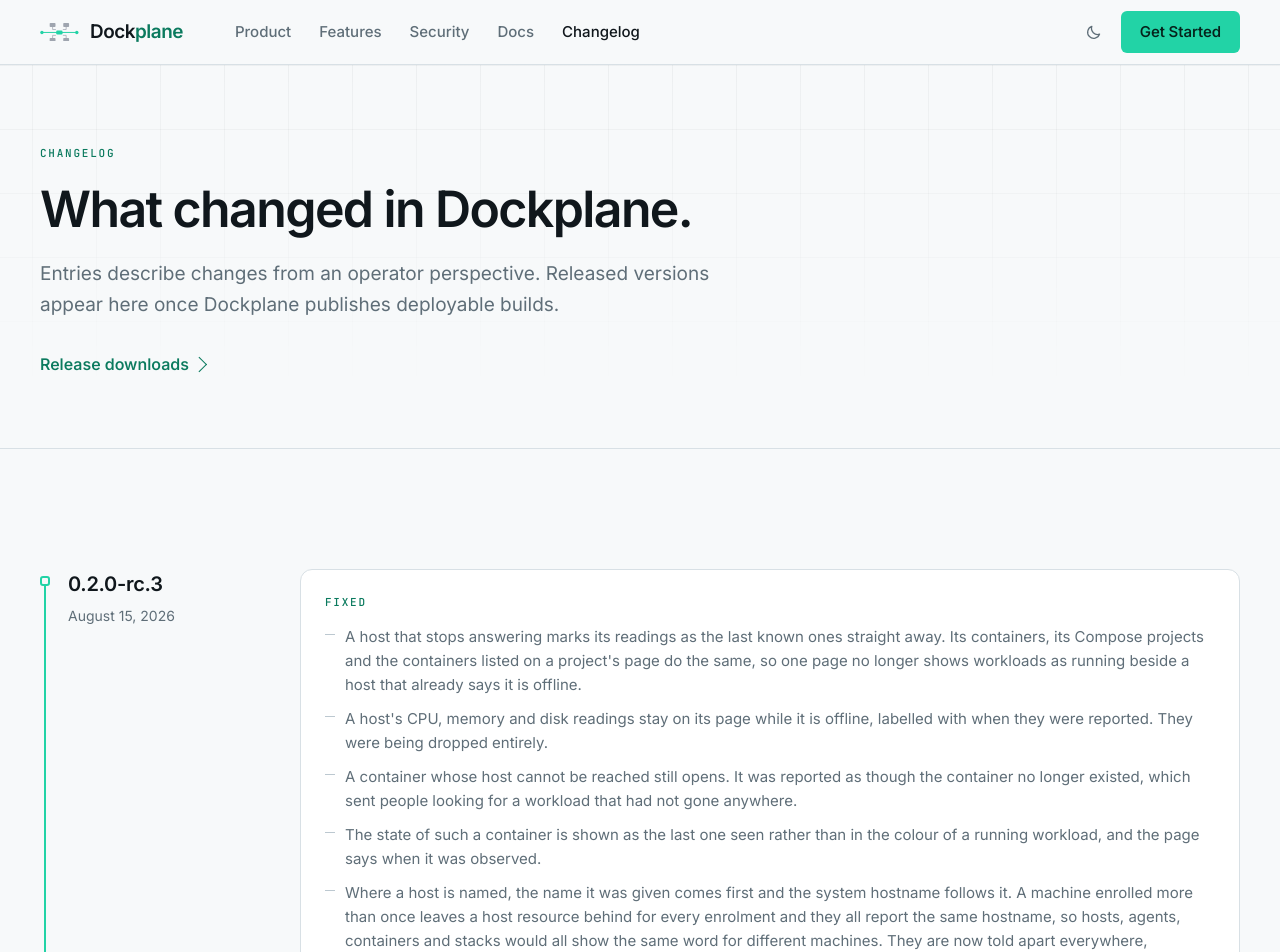
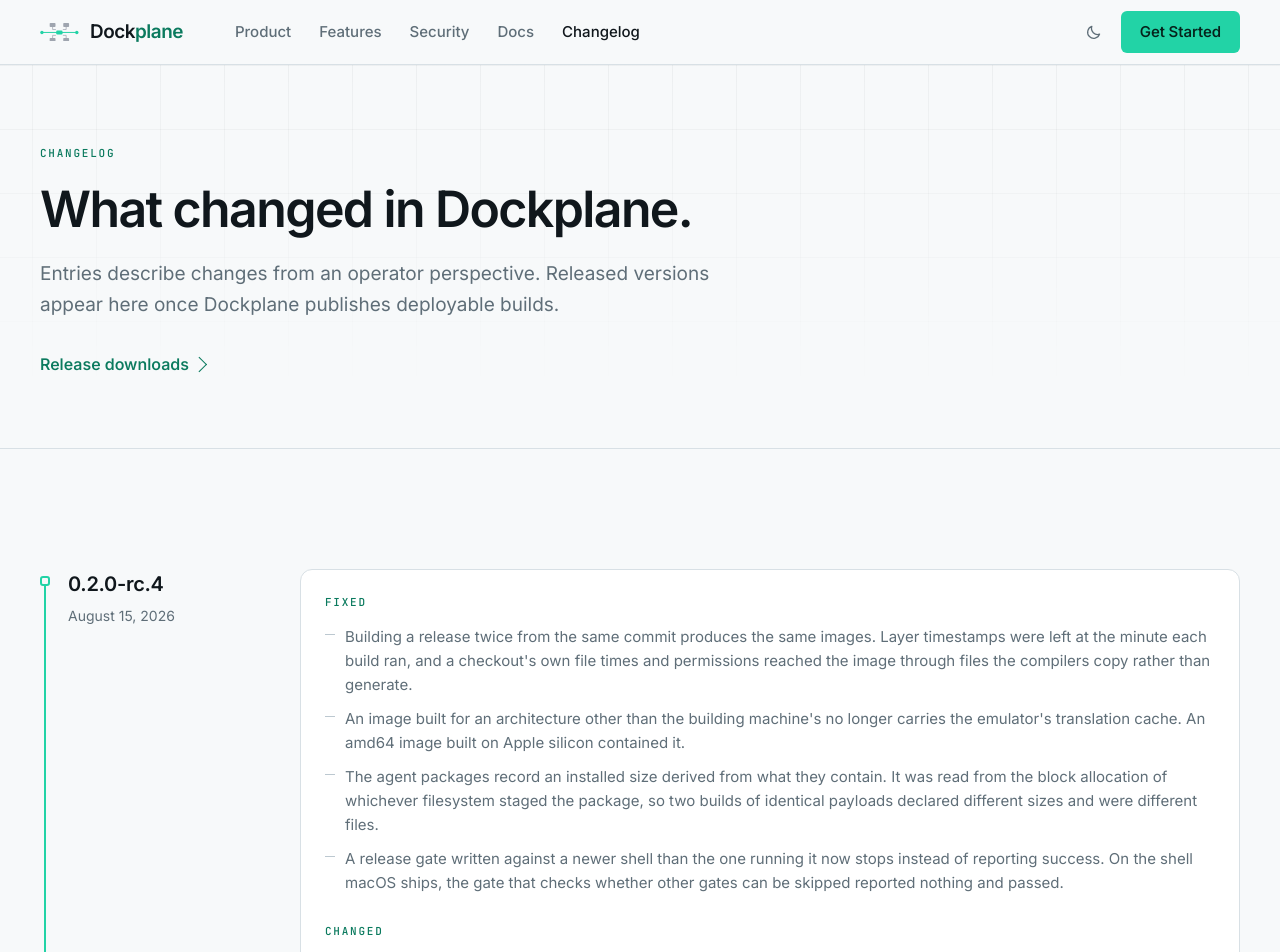
Before and after one commit to Dockplanee/dockplane, an Angular app in the folder website/: page /changelog in a window 1280 px wide. Shown: the top 952 px of the page. Built offline with nearby package versions, Linux system fonts and the light colour scheme.

Commit message:
docs(release): add v0.2.0-rc.4 notes

```diff
--- a/website/src/app/pages/changelog/changelog.data.ts
+++ b/website/src/app/pages/changelog/changelog.data.ts
@@ -2,6 +2,27 @@
 import { ChangelogRelease } from './changelog-entries';
 
 export const CHANGELOG: readonly ChangelogRelease[] = [
+  {
+    version: '0.2.0-rc.4',
+    date: '2026-08-15',
+    changes: [
+      {
+        type: 'Fixed',
+        items: [
+          'Building a release twice from the same commit produces the same images. Layer timestamps were left at the minute each build ran, and a checkout\'s own file times and permissions reached the image through files the compilers copy rather than generate.',
+          'An image built for an architecture other than the building machine\'s no longer carries the emulator\'s translation cache. An amd64 image built on Apple silicon contained it.',
+          'The agent packages record an installed size derived from what they contain. It was read from the block allocation of whichever filesystem staged the package, so two builds of identical payloads declared different sizes and were different files.',
+          'A release gate written against a newer shell than the one running it now stops instead of reporting success. On the shell macOS ships, the gate that checks whether other gates can be skipped reported nothing and passed.',
+        ],
+      },
+      {
+        type: 'Changed',
+        items: [
+          'The release hardening step compares two builds that cannot share a build cache. The previous comparison used one builder for both, so the second build read the first one\'s layers and agreed with itself.',
+        ],
+      },
+    ],
+  },
   {
     version: '0.2.0-rc.3',
     date: '2026-08-15',
```
Also changed, not shown: 2 other files (tests, documents, lock files or other folders).
